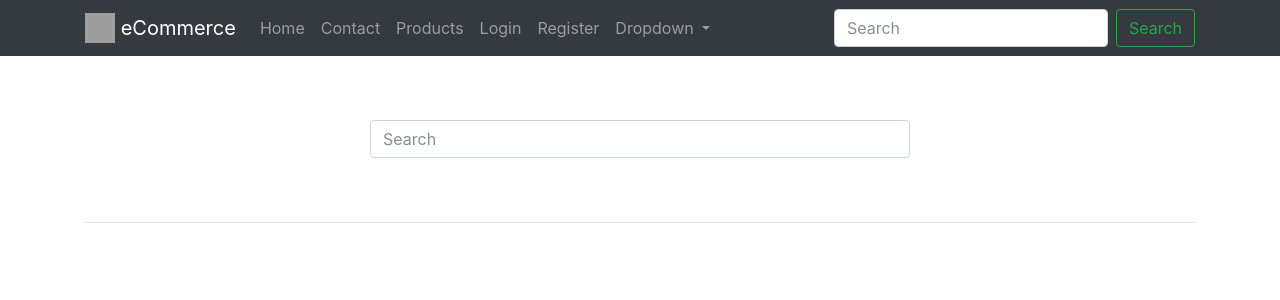
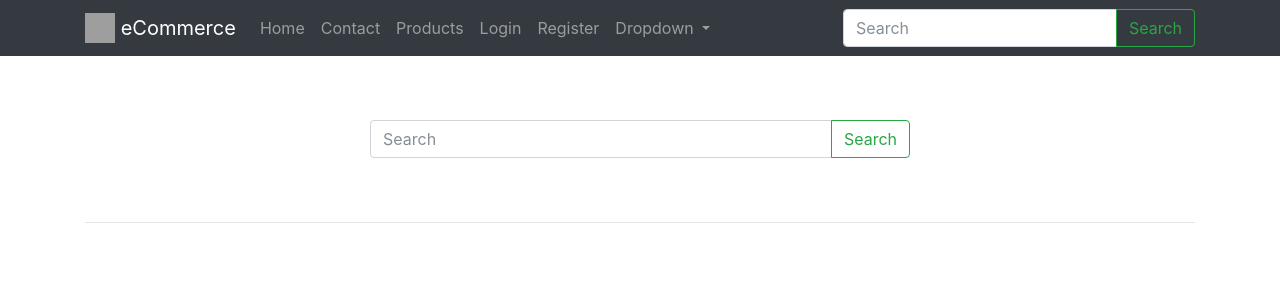
Before and after one commit to shan18/Kart, a Django app: page /search/ in a window 1280 px wide. Shown: the top 300 px of the page. Run offline with Django 3.2, Linux system fonts and the light colour scheme; data that the repository does not hold is empty; some libraries are stand-ins or nearby versions; grey boxes are pictures that could not be loaded.

Commit message:
Add product search functionality

```diff
--- a/src/kart/views.py
+++ b/src/kart/views.py
@@ -48,7 +48,7 @@ def login_page(request):
     print('User logged in:')
     print(request.user.is_authenticated())
     if form.is_valid():
-        print(form.cleaned_data)
+        # print(form.cleaned_data)
         username = form.cleaned_data.get('username')
         password = form.cleaned_data.get('password')
         user = authenticate(request, username=username, password=password)
--- a/src/search/templates/search/list.html
+++ b/src/search/templates/search/list.html
@@ -12,7 +12,7 @@
       </div>
     {% else %}
       <div class="col-12 col-md-6 mx-auto py-5">
-        <input type="text" class="form-control" placeholder="Search">
+        {% include 'search/snippets/search-form.html' %}
       </div>
       <div class="col-12">
         <hr>
--- /dev/null
+++ b/src/search/templates/search/snippets/search-form.html
@@ -0,0 +1,8 @@
+<form method="GET" action="{% url 'search:query' %}" class="form my-2 my-lg-0">
+	<div class="input-group">
+		<input class="form-control" type="text" placeholder="Search" name="q" aria-label="Search" value="{{ request.GET.q }}">
+		<span class="input-group-btn">
+			<button class="btn btn-outline-success my-2 my-sm-0" type="submit">Search</button>
+		</span>
+	</div>
+</form>
--- a/src/search/urls.py
+++ b/src/search/urls.py
@@ -4,5 +4,5 @@ from .views import SearchListView
 
 
 urlpatterns = [
-    url(r'^$', SearchListView.as_view(), name='list'),
+    url(r'^$', SearchListView.as_view(), name='query'),
 ]
--- a/src/templates/base/navbar.html
+++ b/src/templates/base/navbar.html
@@ -49,10 +49,8 @@
           </div>
         </li>
       </ul>
-      <form class="form-inline my-2 my-lg-0">
-        <input class="form-control mr-sm-2" type="search" placeholder="Search" aria-label="Search">
-        <button class="btn btn-outline-success my-2 my-sm-0" type="submit">Search</button>
-      </form>
+
+      {% include 'search/snippets/search-form.html' %}
     </div>
   </div>
 </nav>
```
